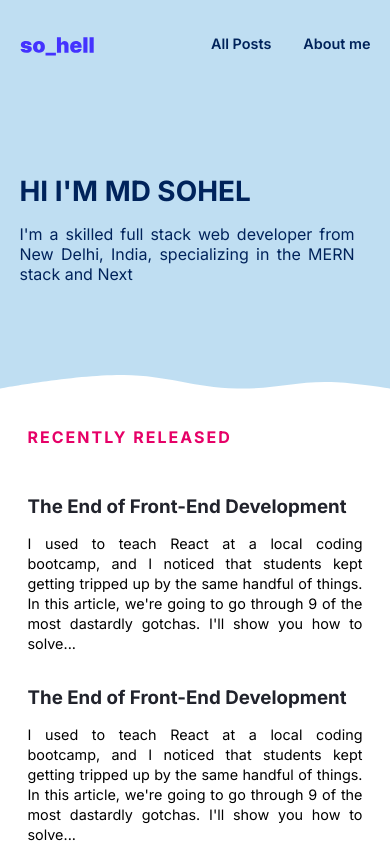
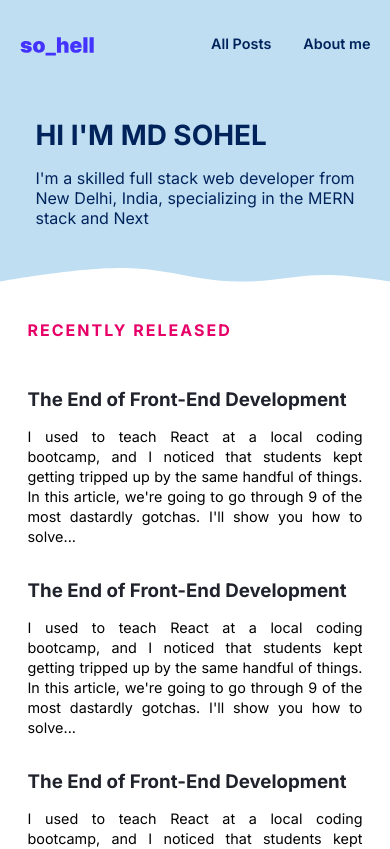
Before and after one commit to noobCode-69/personal-blogging, a Next.js app: page / in a window 390 px wide. Shown: the top 849 px of the page. Built offline with nearby package versions, Linux system fonts and the light colour scheme.

Commit message:
responsive

```diff
--- a/components/home/hero/hero.module.css
+++ b/components/home/hero/hero.module.css
@@ -69,8 +69,13 @@
 }
 
 @media (max-width : 600px) {
-  .svg-container {
+  .avatar-container {
     display: none;
+  }
+  .hero {
+    padding: 1rem;
+    padding-top: 1.5rem;
+    padding-bottom: 2.5rem;
   }
 }
 
```
